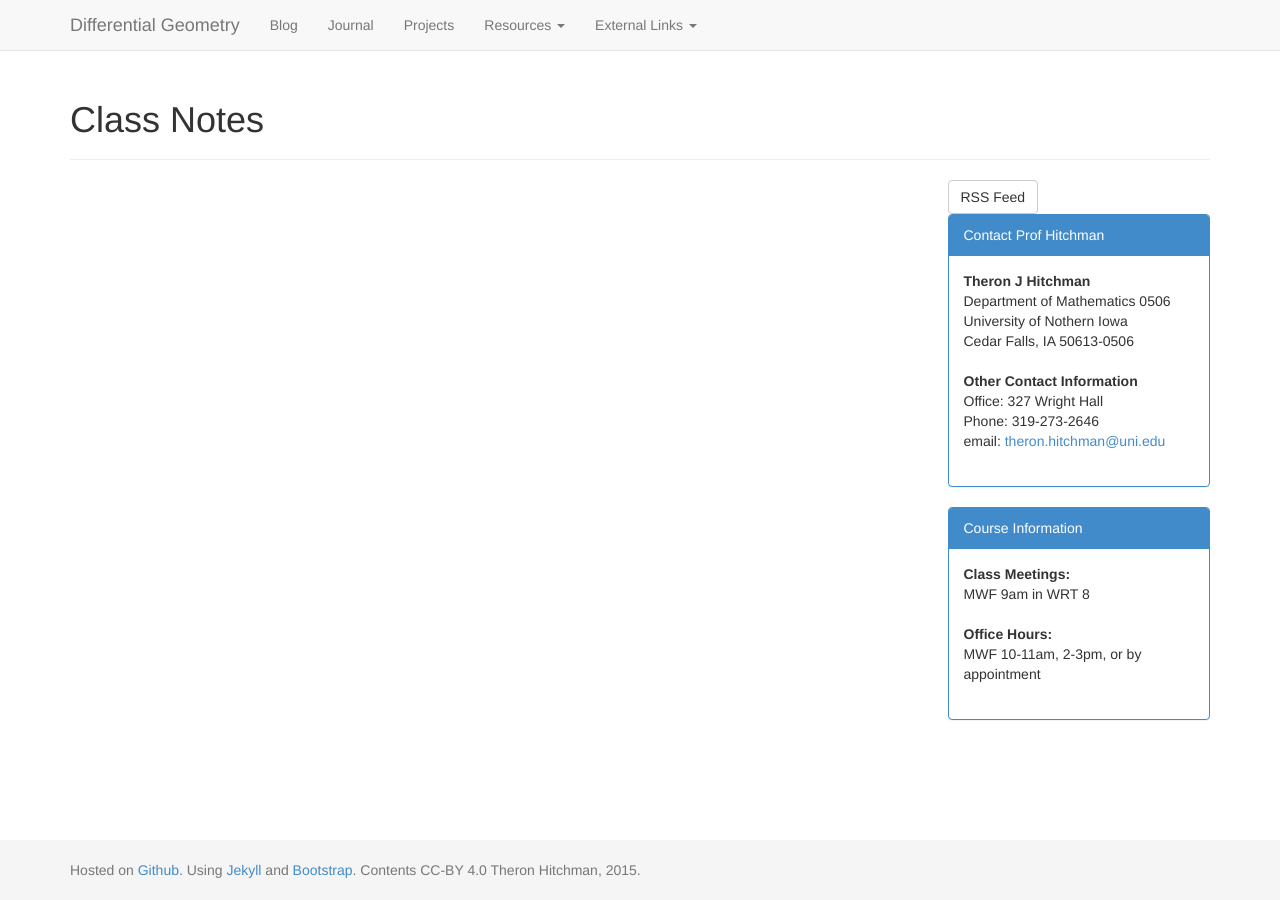
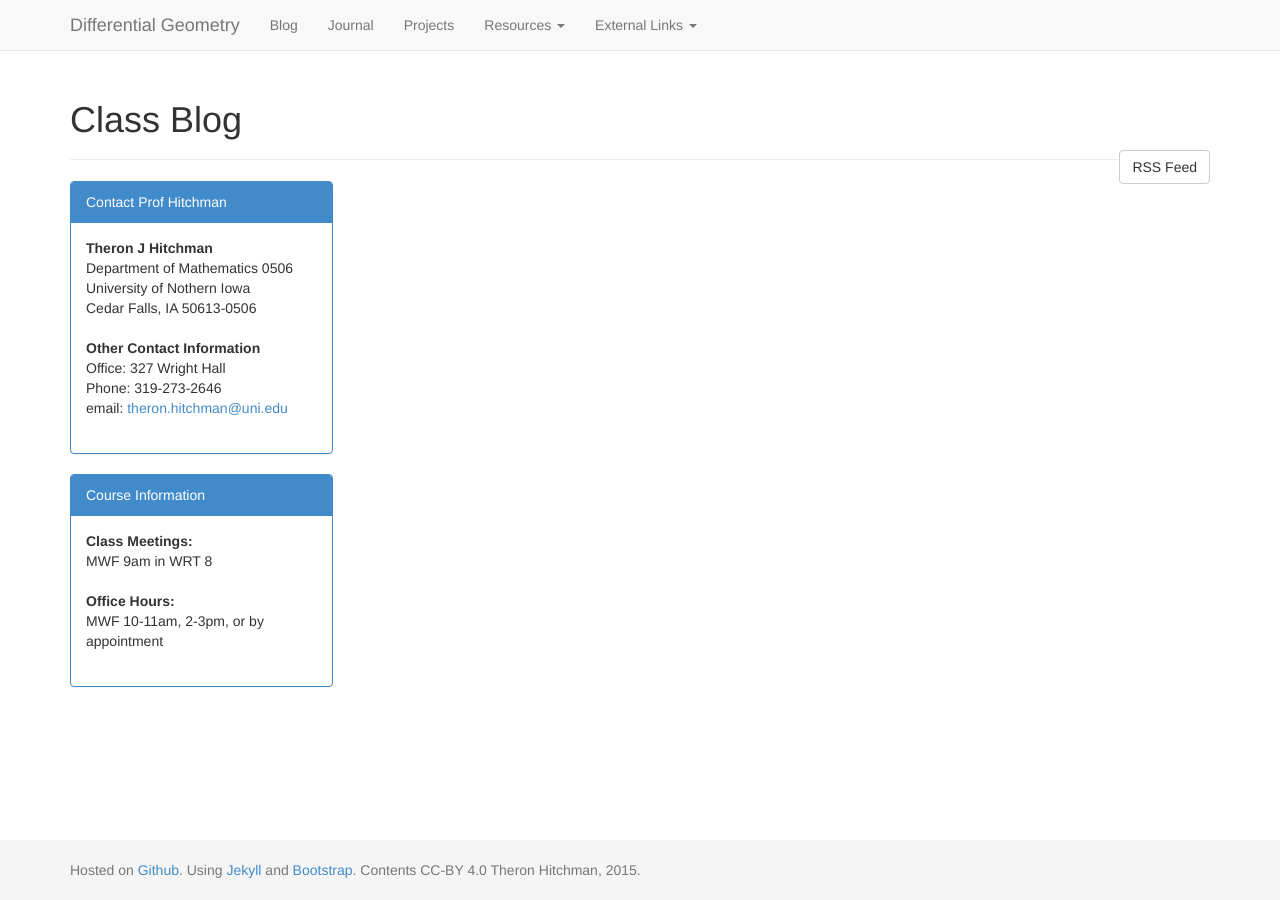
Before and after one commit to theronhitchman/differential-geometry, a Jekyll site: the page built from blog/index.html, in a window 1280 px wide. Built offline with Jekyll 4.4.1, drawn with Linux system fonts in a browser that asks for light colours; nearby versions of some CDN libraries.

Commit message:
change blog page layout: move rss button into title line

```diff
--- a/_layouts/blog.html
+++ b/_layouts/blog.html
@@ -4,6 +4,9 @@
   <div class="container">
     <div class="page-header">
       <h1>{{ page.title }}</h1>
+      <span>
+        <a class="btn btn-default pull-right" href="{{site.baseurl}}/section01-feed.xml">RSS Feed</a>
+      </span>
     </div>
     <div class="row">
       <div class="col-xs-12 col-md-8 col-lg-9">
@@ -15,9 +18,6 @@
       </div>
 
       <div class="col-xs-12 col-md-4 col-lg-3">
-        <div>
-          <a class="btn btn-default" href="{{site.baseurl}}/section01-feed.xml">RSS Feed</a>
-        </div>
         {% include sidebar.html %}
       </div>
     </div>
--- a/blog/index.html
+++ b/blog/index.html
@@ -1,6 +1,6 @@
 ---
 layout: blog
-title: Class Notes
+title: Class Blog
 ---
 
 
```
